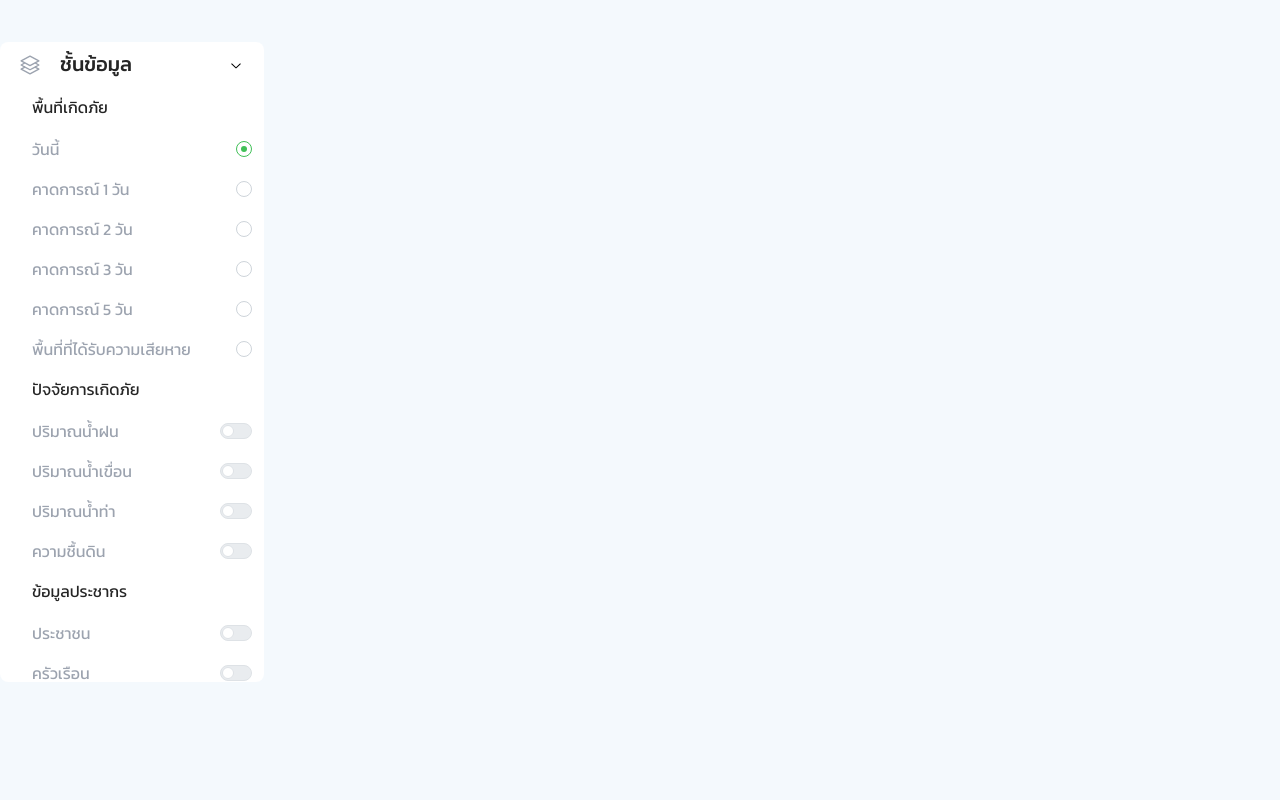
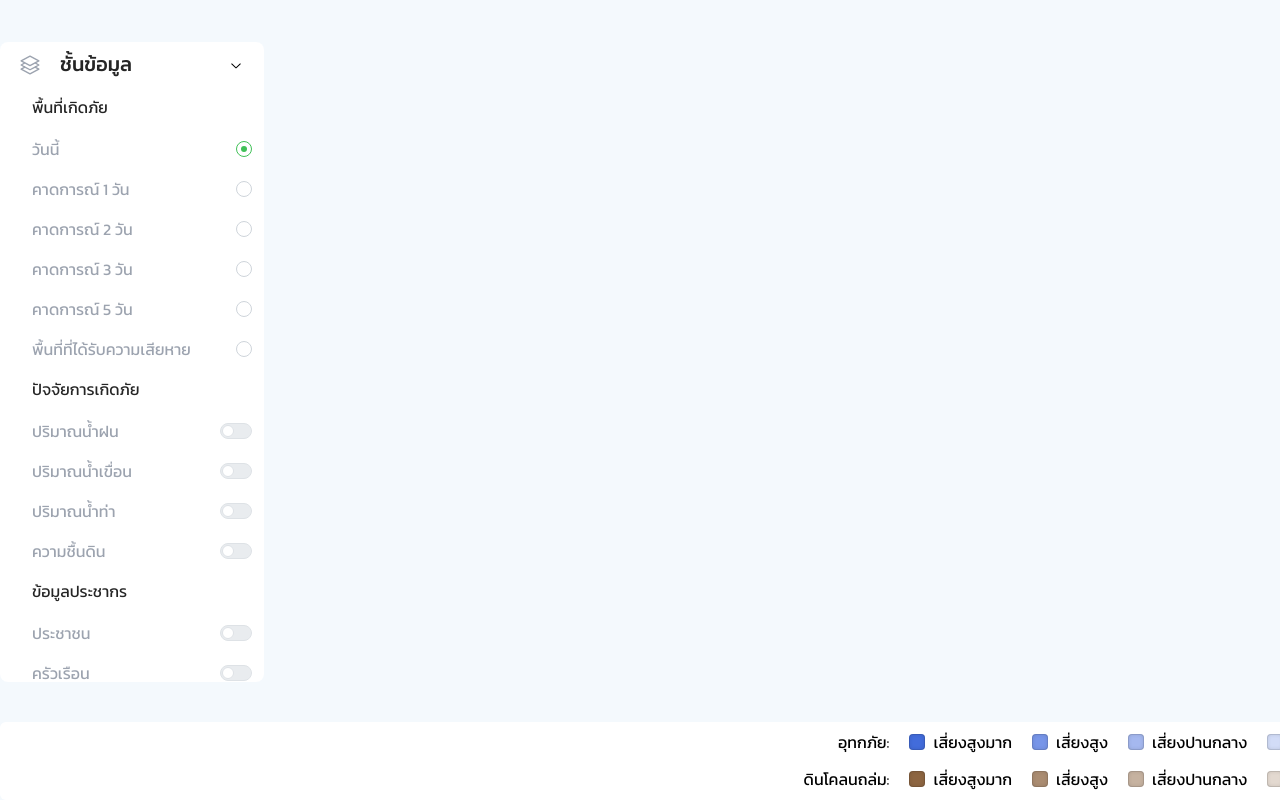
Before and after one commit to WatcharitNew/demo-dswc-one-map, a Next.js app: page / in a window 1280 px wide. Shown: the part 242-1042 px from the top of the page. Before the commit the page ends 924 px from the top, so only its background shows below. Built offline with nearby package versions, Linux system fonts and the light colour scheme.

Commit message:
feat: map label with disaster

```diff
--- a/src/app/page.js
+++ b/src/app/page.js
@@ -1,12 +1,13 @@
+import Filter from "@/components/filter";
+import { MapLabel } from "@/components";
 import { MapFilter } from "@/containers";
-import Filter from "@/components/filter";
-
 
 export default function Home() {
   return (
     <div className="w-full h-full">
       <Filter />
       <MapFilter />
+      <MapLabel />
     </div>
   );
 }
--- /dev/null
+++ b/src/components/MapLabel.jsx
@@ -0,0 +1,33 @@
+"use client";
+
+import { FLOOD_LEVEL, MUDSLIDE } from "@/constants";
+
+import { ColorSwatch, Flex, Text } from "@mantine/core";
+
+export const MapLabel = () => {
+  return (
+    <Flex className="flex-col items-end gap-3 py-2 px-6 mt-10 bg-white rounded-md">
+      <Flex className="gap-5 items-center">
+        <Text>อุทกภัย:</Text>
+
+        {FLOOD_LEVEL.map((level) => (
+          <Flex key={level.title} className="items-center gap-2">
+            <ColorSwatch color={level.color} radius="sm" size={16} />
+            <Text>{level.title}</Text>
+          </Flex>
+        ))}
+      </Flex>
+
+      <Flex className="gap-5 items-center">
+        <Text>ดินโคลนถล่ม:</Text>
+
+        {MUDSLIDE.map((level) => (
+          <Flex key={level.title} className="items-center gap-2">
+            <ColorSwatch color={level.color} radius="sm" size={16} />
+            <Text>{level.title}</Text>
+          </Flex>
+        ))}
+      </Flex>
+    </Flex>
+  );
+};
--- a/src/components/index.js
+++ b/src/components/index.js
@@ -1 +1,2 @@
 export * from './AppLayout'
+export * from './MapLabel'
--- a/src/constants/index.js
+++ b/src/constants/index.js
@@ -151,3 +151,49 @@ export const LEVEL = [
     activeColor: "bg-yellow-500",
   },
 ];
+
+export const FLOOD_LEVEL = [
+  {
+    color: "#426CDB",
+    title: "เสี่ยงสูงมาก",
+  },
+  {
+    color: "#7795E8",
+    title: "เสี่ยงสูง",
+  },
+  {
+    color: "#A5B8EF",
+    title: "เสี่ยงปานกลาง",
+  },
+  {
+    color: "#D2DCF7",
+    title: "เสี่ยงต่ำ",
+  },
+  {
+    color: "#FFFFFF",
+    title: "ปกติ",
+  },
+];
+
+export const MUDSLIDE = [
+  {
+    color: "#8D6541",
+    title: "เสี่ยงสูงมาก",
+  },
+  {
+    color: "#AA8C71",
+    title: "เสี่ยงสูง",
+  },
+  {
+    color: "#C6B2A0",
+    title: "เสี่ยงปานกลาง",
+  },
+  {
+    color: "#E3D9D0",
+    title: "เสี่ยงต่ำ",
+  },
+  {
+    color: "#FFFFFF",
+    title: "ปกติ",
+  },
+];
```
